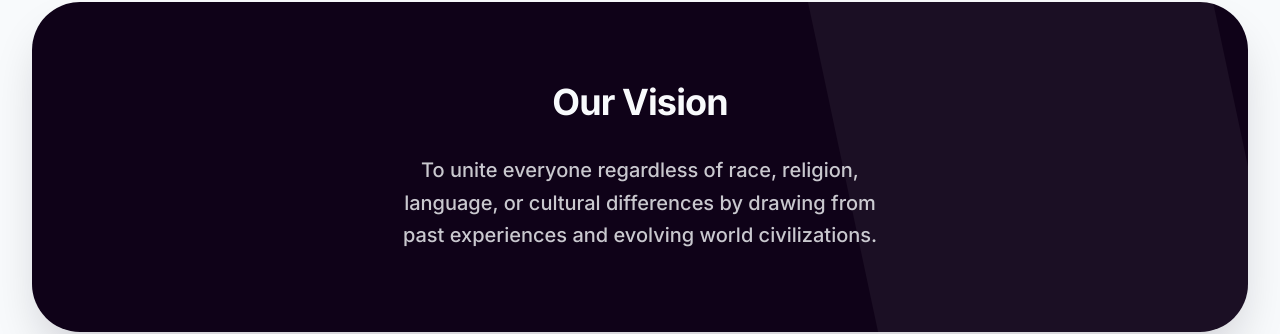
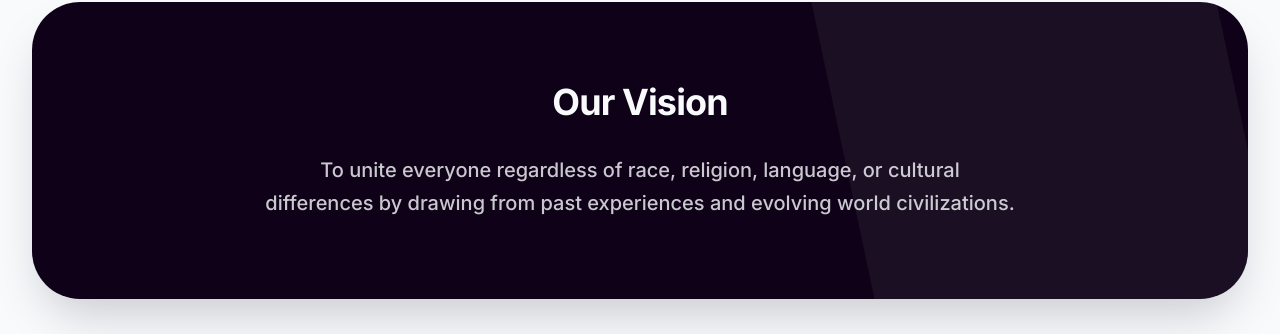
Before and after one commit to alfarabusalihu/Meritorious-Past-Paper-Managing-System, a React (Vite) app: page / in a window 1280 px wide. Shown: the part 1776-2110 px from the top of the page. Built offline with nearby package versions, Linux system fonts and the light colour scheme; no server answers; the database is empty.

Commit message:
visititor issues were fixed

```diff
--- a/src/components/about/VisionSection.tsx
+++ b/src/components/about/VisionSection.tsx
@@ -8,7 +8,7 @@ export function VisionSection() {
             <div className="absolute top-0 right-0 w-1/3 h-full bg-white/5 skew-x-12 -z-0" />
             <div className="relative z-10 space-y-8 px-4">
                 <h2 className="text-3xl sm:text-4xl font-bold tracking-tight text-balance">{t('about.vision.title')}</h2>
-                <p className="text-lg sm:text-xl text-secondary-foreground/80 max-w-2xl mx-auto leading-relaxed font-medium text-balance">
+                <p className="text-lg sm:text-xl text-secondary-foreground/80 max-w-4xl mx-auto leading-relaxed font-medium text-balance">
                     {t('about.vision.description')}
                 </p>
             </div>
```
Also changed, not shown: 1 other file (tests, documents, lock files or other folders).
